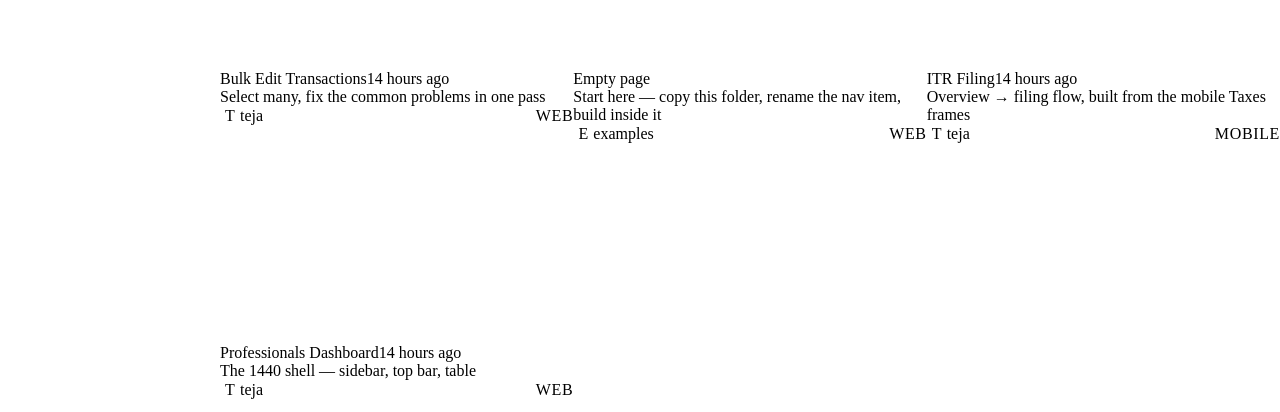
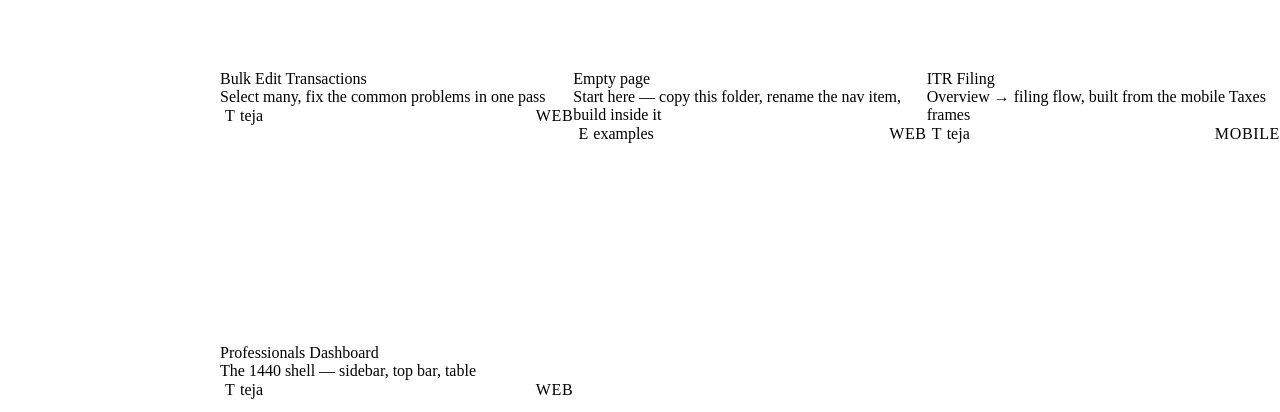
Before and after one commit to Chebrolu-Tejopriya/xui-playground, a React (Vite) app: page / in a window 1280 px wide. Shown: the part 202-614 px from the top of the page. Built offline with nearby package versions, Linux system fonts and the light colour scheme.

Commit message:
Hide demo card timestamps

```diff
--- a/src/Playground.tsx
+++ b/src/Playground.tsx
@@ -303,11 +303,6 @@ function Card({ demo, theme }: { demo: Demo; theme: Theme }) {
           <span style={{ font: 'var(--type-subtitle-2)', color: 'var(--content-primary)' }}>
             {demo.title}
           </span>
-          {demo.updated && (
-            <span style={{ font: 'var(--type-body-3)', color: 'var(--content-tertiary)' }}>
-              {demo.updated}
-            </span>
-          )}
         </div>
         {demo.note && (
           <p
```
